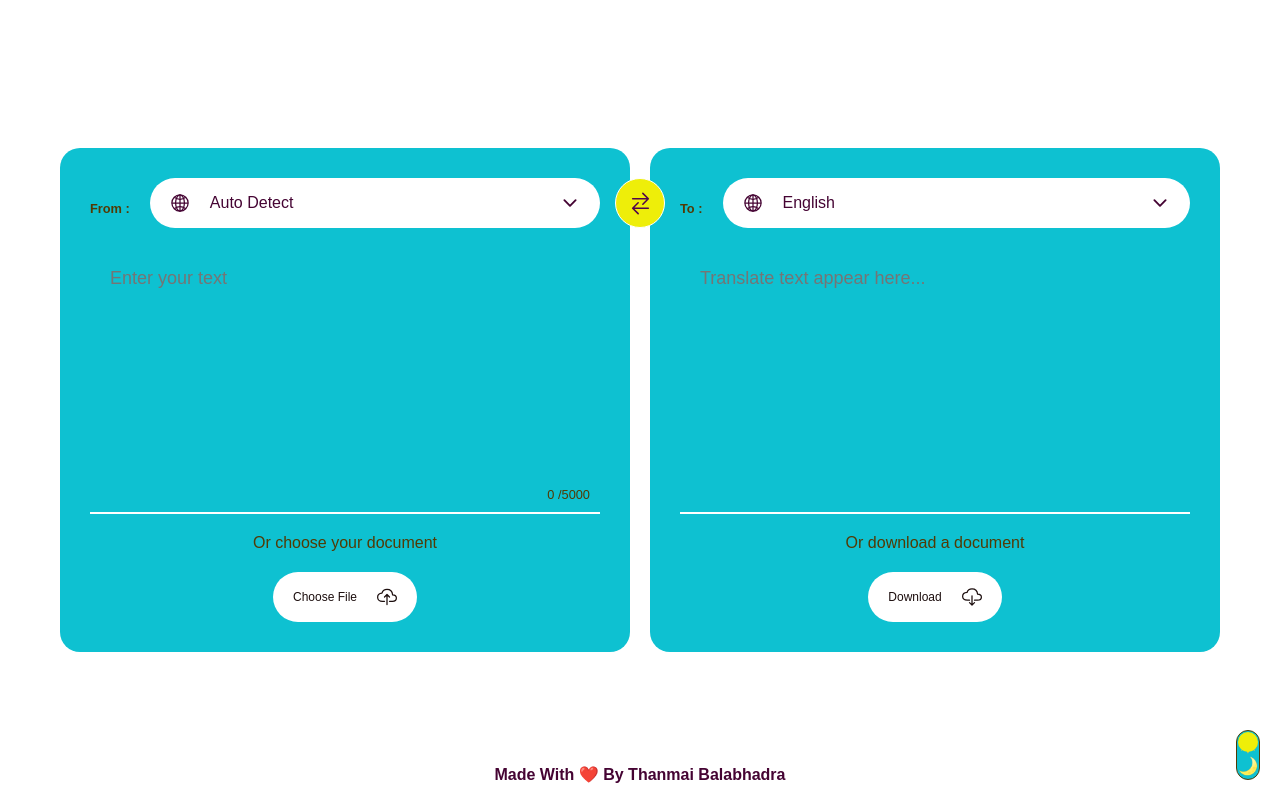
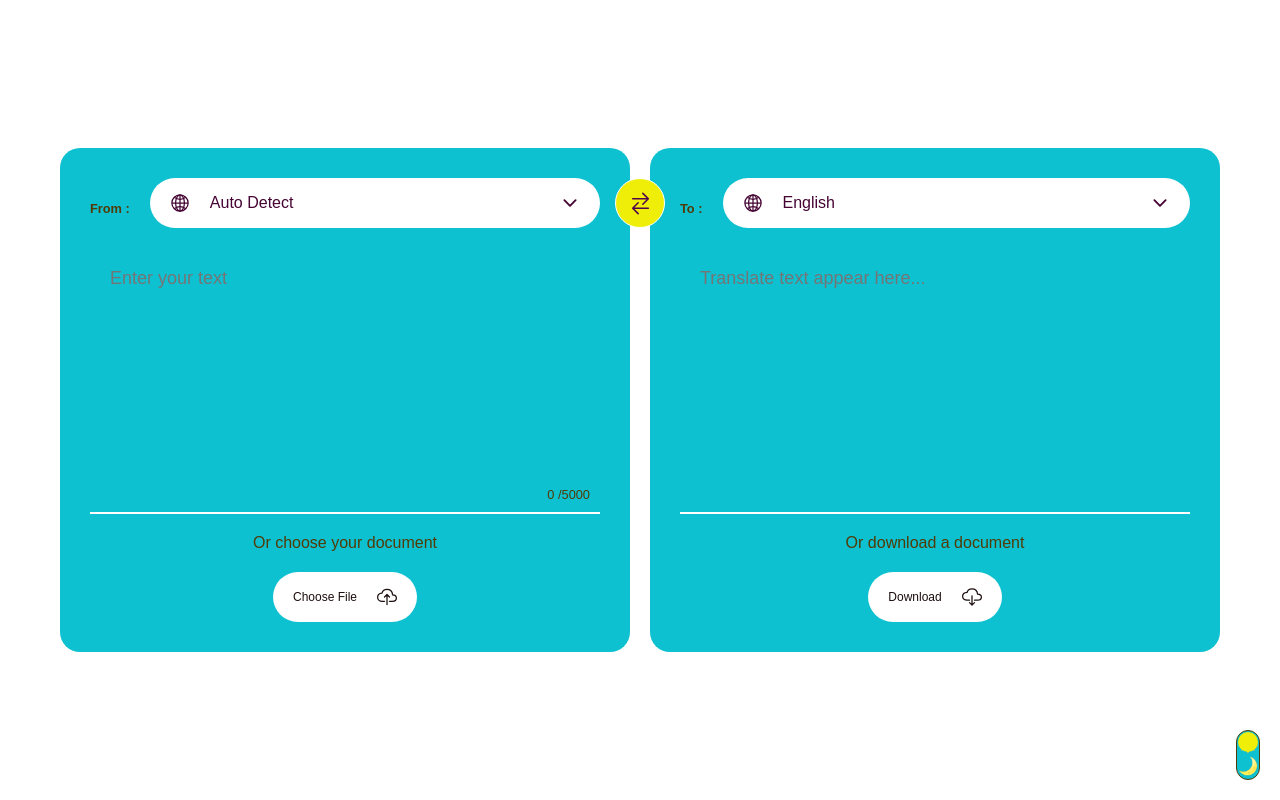
Before and after one commit to ThanmaiBalabhadra/Transly, a plain HTML site: page Index.html in a window 1280 px wide. Drawn offline with nearby package versions, Linux system fonts and the light colour scheme.

Commit message:
Update Index.html

```diff
--- a/Index.html
+++ b/Index.html
@@ -3,7 +3,7 @@
   <head>
     <meta charset="UTF-8" />
     <meta name="viewport" content="width=device-width, initial-scale=1.0" />
-    <title>LingoReplica</title>
+    <title></title>
     <link rel="stylesheet" href="./Style.css" />
     <script
       type="module"
@@ -93,12 +93,6 @@
         </div>
       </label>
     </div>
-    <div class="copyright">
-      <p>
-        Made With <a href="#">❤️</a> By
-        <a href="https://thanmaiportfolio.netlify.app/">Thanmai Balabhadra</a>
-      </p>
-    </div>
     <script src="./languages.js"></script>
     <script src="./App.js"></script>
   </body>
```
